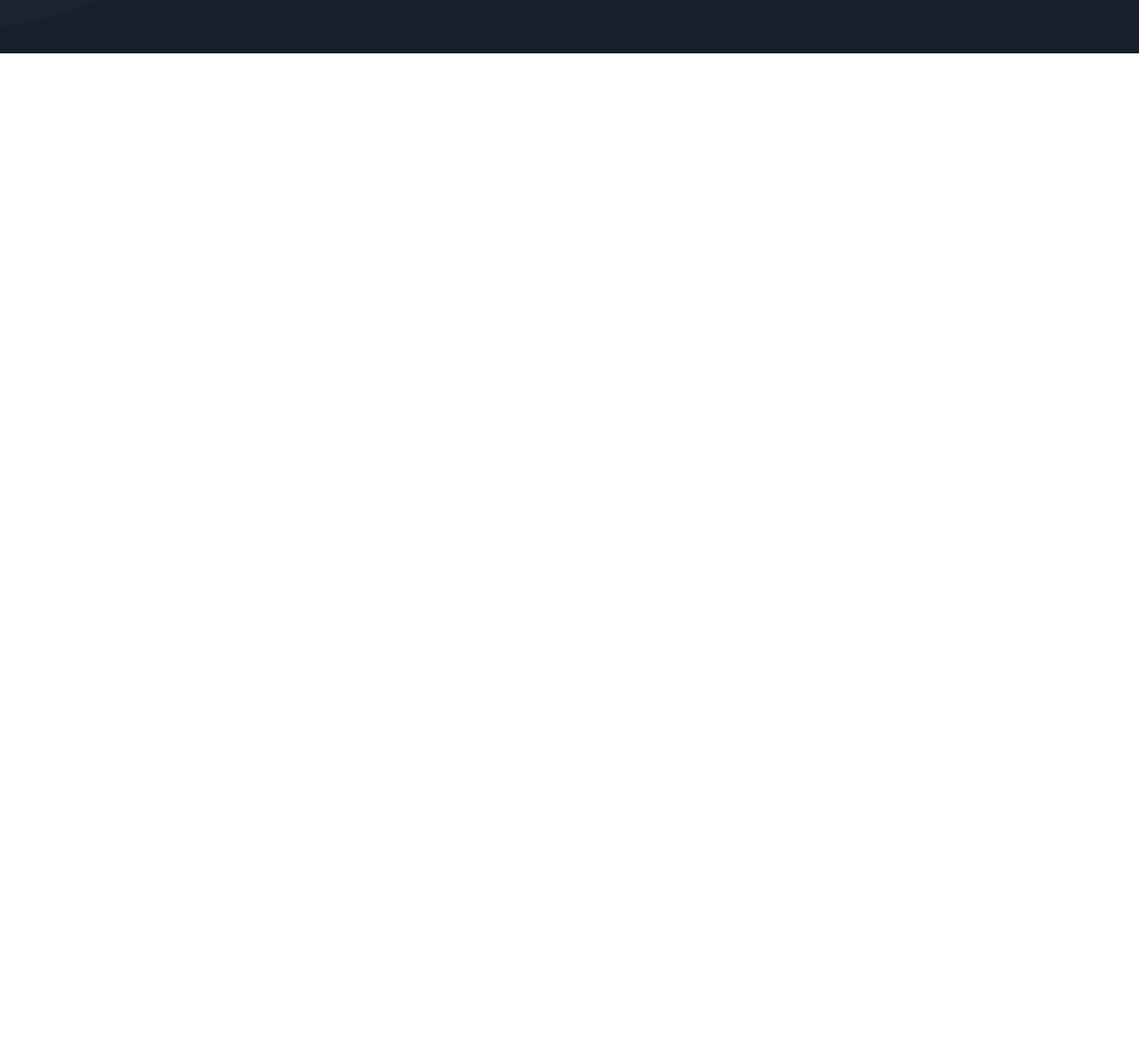
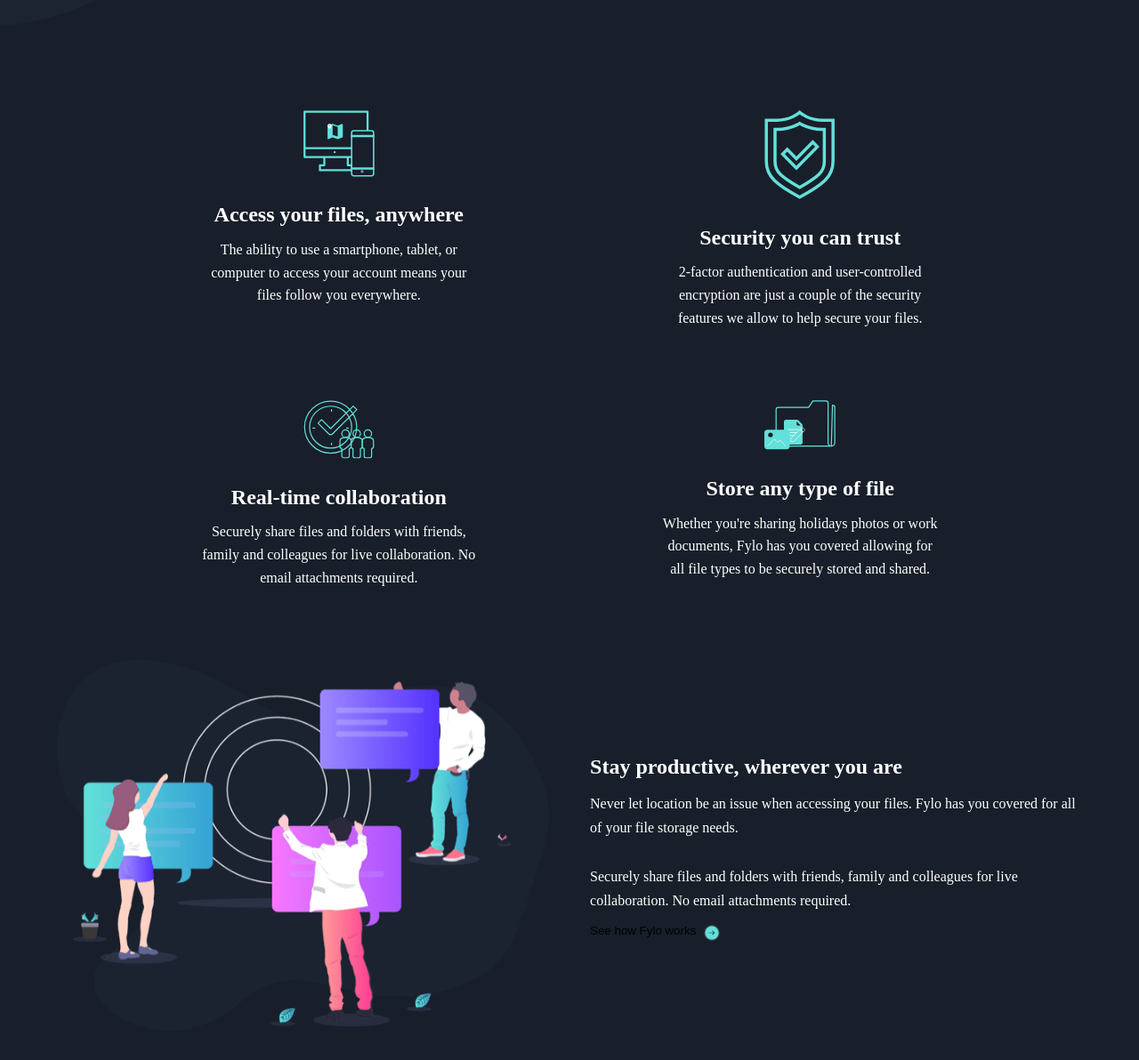
Before and after one commit to Aquelehomem/Fylo-landing-page-with-dark-theme, a plain HTML site: page index.html in a window 1280 px wide. Shown: the part 999-2191 px from the top of the page at 89% size. Before the commit the page ends 1059 px from the top, so only its background shows below. Drawn offline with Linux system fonts and the light colour scheme.

Commit message:
second commit

```diff
--- a/index.html
+++ b/index.html
@@ -43,36 +43,59 @@
   </section>
   </div>
   </header>
-  <!-- Access your files, anywhere
+  <main>
+    <div class="wrapper">
+      <section>
+        <div>
+          <div>
+            <img src="images/icon-access-anywhere.svg" alt="icon-access-anywhere">
+            <h2>Access your files, anywhere</h2>
 
-  The ability to use a smartphone, tablet, or computer to access your account means your
-  files follow you everywhere.
+            <p>The ability to use a smartphone, tablet, or computer to access your account means your
+              files follow you everywhere.</p>
+          </div>
+          <div>
+            <img src="images/icon-security.svg" alt="icon-security">
+            <h2>Security you can trust</h2>
 
-  Security you can trust
+            <p>2-factor authentication and user-controlled encryption are just a couple of the security
+              features we allow to help secure your files.</p>
+          </div>
+        </div>
+        <div>
+          <div>
+            <img src="images/icon-collaboration.svg" alt="icon-collaboration">
+            <h2>Real-time collaboration</h2>
 
-  2-factor authentication and user-controlled encryption are just a couple of the security
-  features we allow to help secure your files.
+            <p>Securely share files and folders with friends, family and colleagues for live collaboration.
+              No email attachments required.</p>
+          </div>
+          <div>
+            <img src="images/icon-any-file.svg" alt="icon-any-file">
+            <h2>Store any type of file</h2>
 
-  Real-time collaboration
+            <p>Whether you're sharing holidays photos or work documents, Fylo has you covered allowing for all
+              file types to be securely stored and shared.</p>
+          </div>
+        </div>
+        </section>
 
-  Securely share files and folders with friends, family and colleagues for live collaboration.
-  No email attachments required.
+  <section>
+    <img src="images/illustration-stay-productive.png" alt="illustration-stay-productive">
+  <div>
+    <h1>Stay productive, wherever you are</h1>
 
-  Store any type of file
+  <p>Never let location be an issue when accessing your files. Fylo has you covered for all of your file
+  storage needs.</p>
+  <br/>
+  <p>Securely share files and folders with friends, family and colleagues for live collaboration. No email
+  attachments required.</p>
 
-  Whether you're sharing holidays photos or work documents, Fylo has you covered allowing for all
-  file types to be securely stored and shared.
-
-  Stay productive, wherever you are
-
-  Never let location be an issue when accessing your files. Fylo has you covered for all of your file
-  storage needs.
-
-  Securely share files and folders with friends, family and colleagues for live collaboration. No email
-  attachments required.
-
-  See how Fylo works
-
+  <button>See how Fylo works<img src="images/icon-arrow.svg"></button>
+</div>
+  </section>
+<!--
+  <section>
   Fylo has improved our team productivity by an order of magnitude. Since making the switch our team has
   become a well-oiled collaboration machine.
 
@@ -97,8 +120,9 @@
   questions, our support team would be happy to help you.
 
   Get Started For Free
-
-  Lorem ipsum dolor sit amet, consectetur adipiscing elit, sed do eiusmod tempor incididunt ut labore et
+--></div>
+</main>
+ <!-- Lorem ipsum dolor sit amet, consectetur adipiscing elit, sed do eiusmod tempor incididunt ut labore et
   dolore magna aliqua
 
   +1-543-123-4567
--- a/layout/_main.scss
+++ b/layout/_main.scss
@@ -0,0 +1,99 @@
+main{
+    padding:20% 5%;
+    color:white;
+    @media screen and (min-width:1000px) {
+        padding:5% 5%;
+
+    }
+    background-color:$darkblue2;
+    div:nth-of-type(1) {
+        section:nth-of-type(1) {
+            @media screen and (min-width:803px) {
+                display:flex;
+                flex-wrap:wrap;
+            }
+            div{
+                text-align:center;
+                line-height:1.6;
+                margin: 0 auto 5em auto;
+                max-width:300px;
+                @media screen and (min-width:803px) {
+                    margin:0 auto 2.5em auto;
+                    display:flex;
+                    justify-content:space-between;
+                    width:90%;
+                    max-width:none;
+                    div:nth-of-type(1) {
+                        display:block;
+                        margin-right:auto;
+                        width:30%;
+                    }
+                    div:nth-of-type(2) {
+                        display:block;
+                        margin-left:auto;
+                        width:30%;
+                    }
+                }
+                img{
+                    width:40%;
+                    max-width:80px;
+                    @media screen and (min-width:803px) {
+                        margin:0 0 1em 0;
+                    }
+                }
+                h2{
+                    @media screen and (min-width:803px) {
+                        margin: 0 0 0.3em 0;
+                    }
+                }
+            }
+        }
+        section:nth-of-type(2) {
+            text-align:left;
+            line-height:1.7;
+            @media screen and (min-width:1000px) {
+                display:flex;
+                justify-content:space-between;
+            }
+            img{
+                width:90%;
+                max-width:550px;
+                margin:0 auto 4em auto;
+                display:block;
+                @media screen and (min-width:1000px) {
+                    margin:0 auto 0 0;
+                    max-width:48%;
+                }
+            }
+            div:nth-of-type(1) {
+                @media screen and (min-width:1000px) {
+                    width:48%;
+                    padding:100px 0 0 0 ;
+                }
+            }
+            h1{
+                margin: 0 0 0.8em 0;
+                max-width:400px;
+                @media screen and (min-width:1000px) {
+                    margin: 0 0 0.3em 0;
+                }
+            }
+            button{
+                margin: 1em 0 0 0;
+                display:flex;
+                flex-wrap:wrap;
+
+                width:210px;
+                text-align:left;
+                height:1.5em;
+                background-color:transparent;
+                img{
+                    width:20px;
+                    align-self:center;
+                    margin: 0 0 0 8px;
+                }
+            }
+        }
+
+    }
+}
```
Also changed, not shown: main.css, 1 other file.
